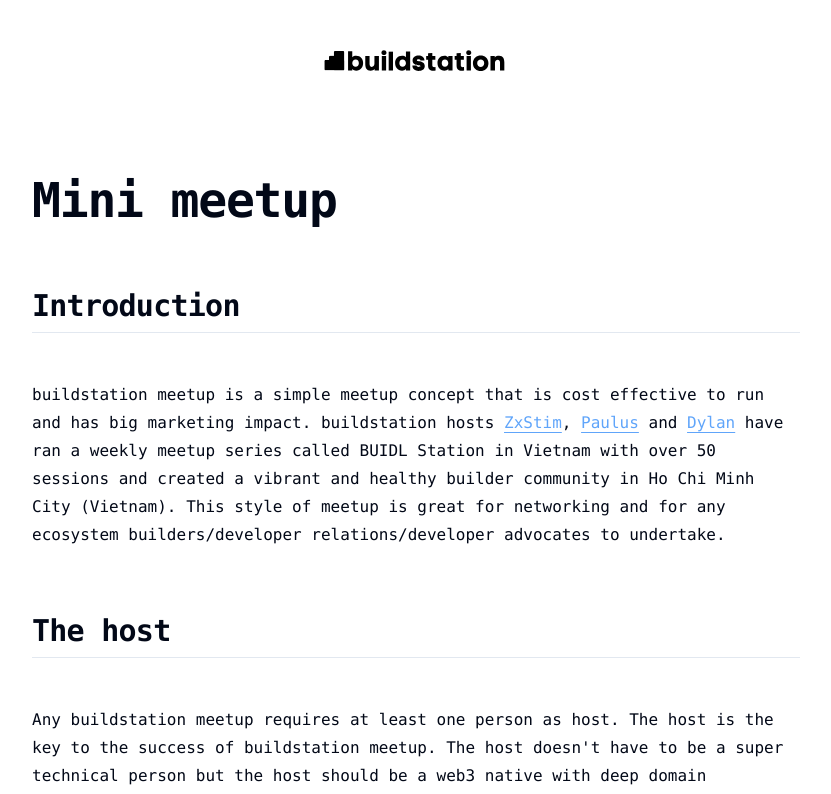
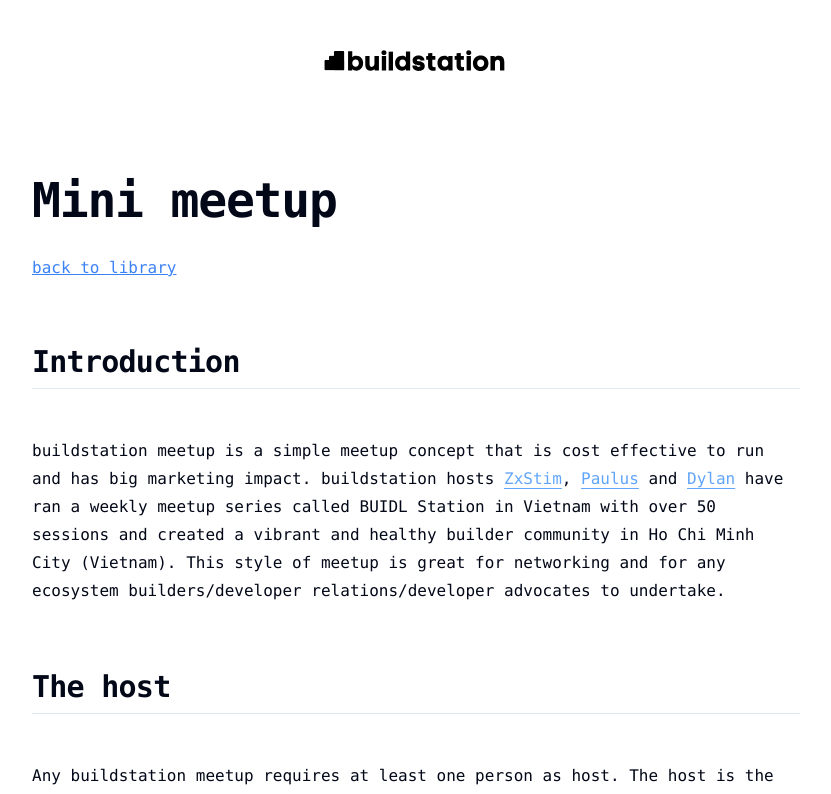
Before and after one commit to buildstationorg/buildstation, a Next.js app: page /library/mini-meetups in a window 1280 px wide. Shown: the top 794 px of the page, without its empty margins (224-1055 px from the left). Built offline with nearby package versions, Linux system fonts and the light colour scheme.

Commit message:
edit import link in mini meetup

```diff
--- a/app/library/mini-meetups/page.mdx
+++ b/app/library/mini-meetups/page.mdx
@@ -1,4 +1,8 @@
+import Link from 'next/link'
+
 # Mini meetup
+
+<Link className="underline text-blue-500" href="/library">back to library</Link>
 
 ## Introduction
 buildstation meetup is a simple meetup concept that is cost effective to run and has big marketing impact. buildstation hosts [ZxStim](https://twitter.com/zxstim), [Paulus](https://twitter.com/pauluspham0701) and [Dylan](https://twitter.com/0xdyln) have ran a weekly meetup series called BUIDL Station in Vietnam with over 50 sessions and created a vibrant and healthy builder community in Ho Chi Minh City (Vietnam). This style of meetup is great for networking and for any ecosystem builders/developer relations/developer advocates to undertake.
```
